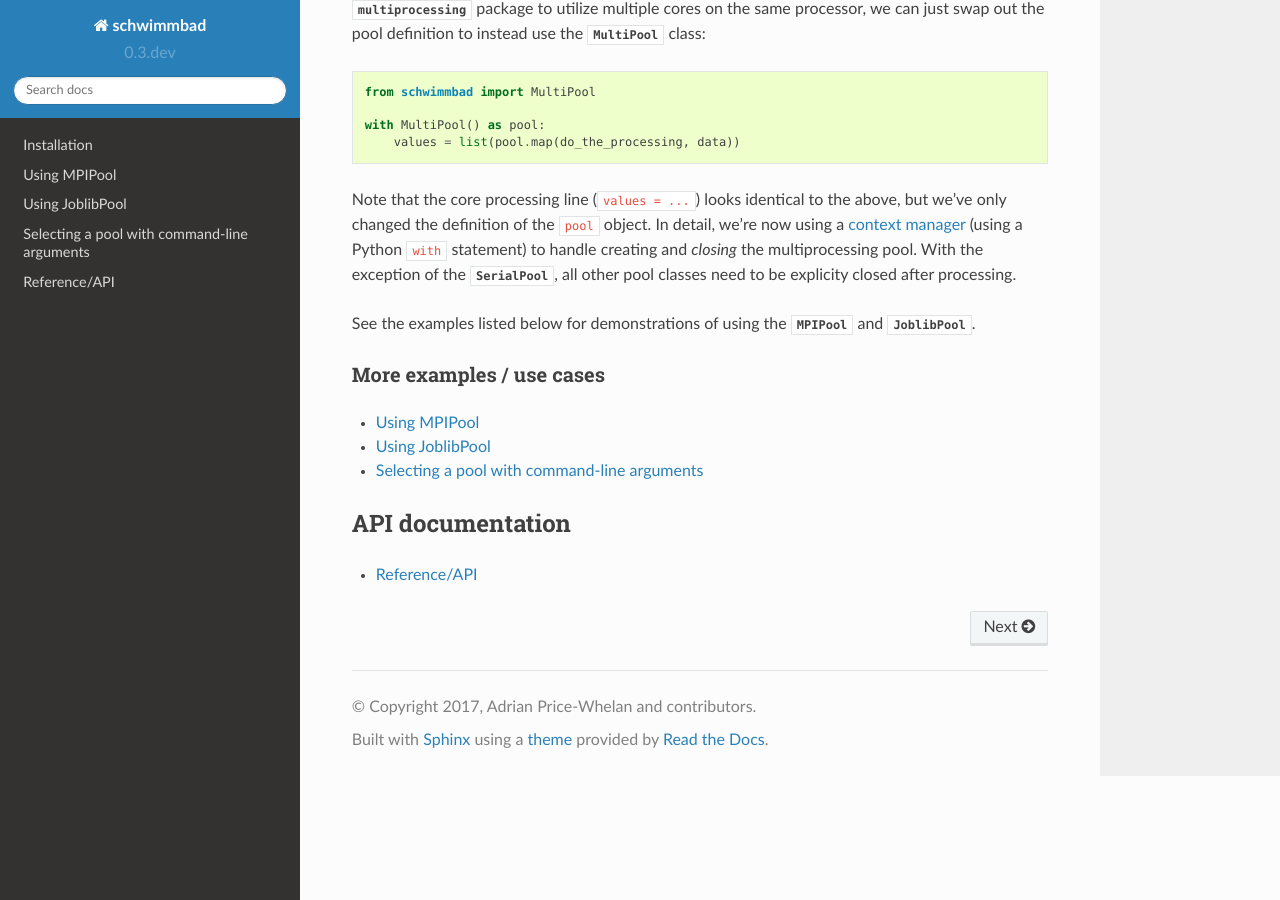
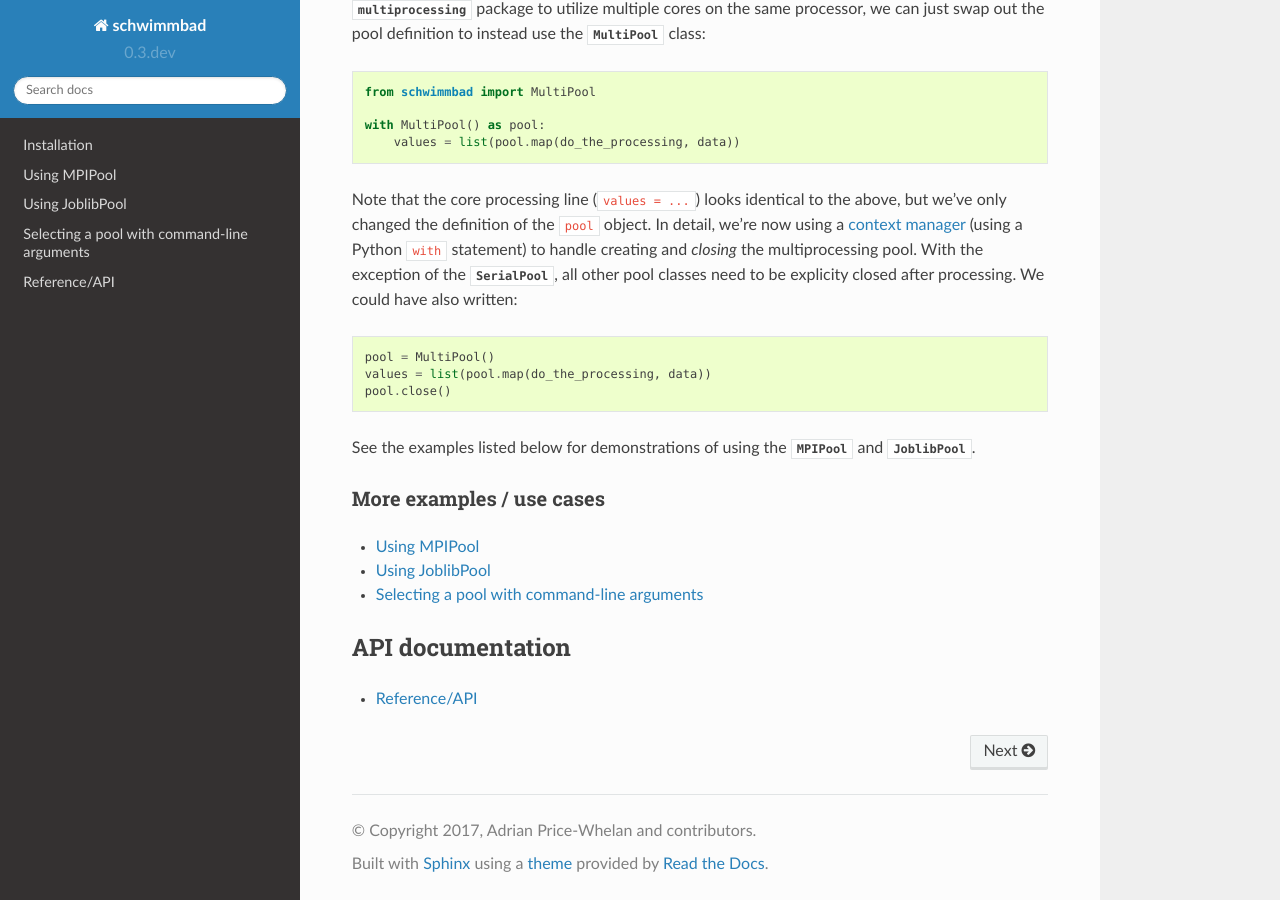
Before and after one commit to adrn/schwimmbad, a Sphinx documentation site: the page built from docs/index.rst, in a window 1280 px wide and 900 px high, scrolled down 1282 px. Built offline with Sphinx 7.4.7 and the Read the Docs theme 2.0.0, drawn with Linux system fonts in a browser that asks for light colours.

Commit message:
small tweaks to docs

```diff
--- a/docs/index.rst
+++ b/docs/index.rst
@@ -79,11 +79,15 @@ we're now using a `context manager
 <https://en.wikibooks.org/wiki/Python_Programming/Context_Managers>`_ (using a
 Python ``with`` statement) to handle creating and *closing* the multiprocessing
 pool. With the exception of the :class:`~schwimmbad.serial.SerialPool`, all
-other pool classes need to be explicity closed after processing.
+other pool classes need to be explicity closed after processing. We could have
+also written::
+
+    pool = MultiPool()
+    values = list(pool.map(do_the_processing, data))
+    pool.close()
 
 See the examples listed below for demonstrations of using the
 :class:`~schwimmbad.mpi.MPIPool` and :class:`~schwimmbad.jl.JoblibPool`.
-
 
 More examples / use cases
 -------------------------
```
Also changed, not shown: README.rst (+3 -4 lines).
